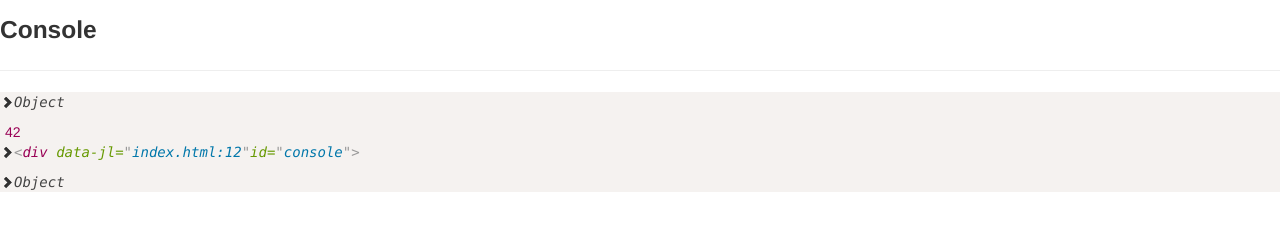
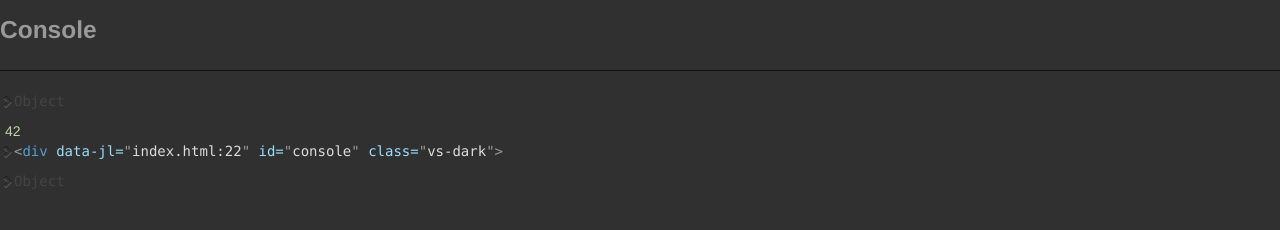
Before and after one commit to kravchenkodev/mobileWebConsole, a plain HTML site: page index.html in a window 1280 px wide. Drawn offline with nearby package versions, Linux system fonts and the light colour scheme.

Commit message:
separate: style rules from theme styles, add: visual studio dark theme, remove: chevron icons

```diff
--- a/css/main.css
+++ b/css/main.css
@@ -1,18 +1,51 @@
+/*
+
+    ***
+
+    Console for mobile devices
+
+    ---
+
+    Elements description:
+
+    #console - root element
+    .root
+    .collapsible
+
+
+    ---
+
+    TODO List
+
+    1. Implement CSS Animation
+    2. Colors scheme definition
+    3. Change chevron icon to HTML triangle
+
+    ***
+
+*/
+
+
+/*
+    -------------------
+    Common Styles -----
+    -------------------
+*/
+
+
+
 #console {
     -moz-user-select: none;
     -webkit-user-select: none;
     -ms-user-select: none;
-  background: #f5f2f0;
 }
 
     #console .root,
-#console .html-value{
-  margin-left:20px;
-  font-style: italic;
-  font-family: Consolas, Monaco, 'Andale Mono', monospace;
+    #console .html-value {
+        margin-left: 20px;
     }
 
-#console .collapsable-header .icon{
+    #console .collapsable-header .icon {
         -webkit-transition: all 0.3s;
         -moz-transition: all 0.3s;
         -ms-transition: all 0.3s;
@@ -31,20 +64,20 @@
     #console .root .plain,
     #console .root .collapsable,
     #console .html-value .plain,
-#console .html-value .collapsable{
+    #console .html-value .collapsable {
         list-style: none !important;
     }
 
-#console .collapsable{
+    #console .collapsable {
         margin-left: -20px;
         cursor: pointer;
     }
 
-#console .collapsable li{
+        #console .collapsable li {
             padding-left: 13px;
         }
 
-#console .collapsable-body{
+    #console .collapsable-body {
         margin-left: 17px;
     }
 
@@ -53,10 +86,10 @@
     }
 
     #console .property {
-  color:#633c8f;
+        color: #633c8f;
     }
 
-#console .property.object-value, .property.array-value{
+        #console .property.object-value, .property.array-value {
             color: #444;
         }
 
@@ -86,29 +119,29 @@
 ===========================
 */
 
-#console .html-value{
-  margin-left:0px;
-}
-
-#console .html-value .collapsable{
+    #console .html-value {
         margin-left: 0px;
     }
 
-#console .html-value .collapsable .plain{
+        #console .html-value .collapsable {
+            margin-left: 0px;
+        }
+
+            #console .html-value .collapsable .plain {
                 border-left: 1px dotted #999;
             }
 
-#console .html-value .collapsable .collapsable{
+            #console .html-value .collapsable .collapsable {
                 padding-left: 0px;
                 border-left: 1px dotted #999;
             }
 
-#console .root > .close-tag{
+    #console .root > .close-tag {
         padding-left: 14px;
     }
 
-#console .collapsable .plain.close-tag{
-  border-left:none;
+    #console .collapsable .plain.close-tag {
+        border-left: none;
         padding-left: 0px;
     }
 
@@ -116,10 +149,108 @@
         color: #905;
     }
 
-#console .attr-name{
+    #console .tag-content {
+        color: #fff;
+    }
+
+    #console .attr-name {
         color: #690;
     }
 
-#console .attr-value{
+    #console .attr-value {
         color: #07a;
     }
+
+
+/*
+
+    ***
+
+    Default Theme
+
+    ***
+
+*/
+
+#console {
+    background: #eee;
+}
+
+    #console .root,
+    #console .html-value {
+        font-style: italic;
+        font-family: Consolas, Monaco, 'Andale Mono', monospace;
+    }
+
+/*
+
+    ***
+
+    Visual Studio Dark Theme
+
+    ***
+
+*/
+
+    #console.vs-dark {
+        background: #303030;
+    }
+
+        #console.vs-dark .root,
+        #console.vs-dark .html-value {
+            font-style: normal;
+            font-family: Consolas, Monaco, 'Andale Mono', monospace;
+        }
+
+        #console.vs-dark .punctuation {
+            color: #999;
+        }
+
+        /*
+            JS-node render styles
+        */
+
+        #console.vs-dark .property {
+            color: #633c8f;
+        }
+
+            #console.vs-dark .property.object-value, .property.array-value {
+                color: #444;
+            }
+
+        #console.vs-dark .number-value, .bool-value {
+            color: rgb(184, 215, 163);
+        }
+
+        #console.vs-dark .string-value {
+            color: rgb(214, 157, 133);
+        }
+
+        #console.vs-dark .regexp-value {
+            color: #e90;
+        }
+
+        #console.vs-dark .null-value, .undefind-value {
+            color: #07a;
+        }
+
+        /*
+            HTML-node render styles
+        */
+
+        #console.vs-dark .html-value .collapsable .plain,
+        #console.vs-dark .html-value .collapsable .collapsable {
+            border-left: 1px solid #404040;
+        }
+
+        #console.vs-dark .tag {
+            color: rgb(86, 156, 214);
+        }
+
+        #console.vs-dark .attr-name {
+            color: rgb(156, 220, 254);
+        }
+
+        #console.vs-dark .attr-value {
+            color: rgb(220, 220, 220);
+        }
--- /dev/null
+++ b/css/page.css
@@ -0,0 +1,13 @@
+
+html, body {
+    background: #303030;
+}
+
+h3 {
+    color: #999;
+}
+
+hr {
+    border-bottom: none;
+    border-top: 1px solid #111;
+}
--- a/index.html
+++ b/index.html
@@ -1,15 +1,25 @@
 <!DOCTYPE html>
 <html>
 <head>
+
     <title>Console</title>
     <meta name="viewport" content="width=device-width, initial-scale=1.0">
     <link href="css/bootstrap.min.css" rel="stylesheet" media="screen">
+    <link href="css/page.css" rel="stylesheet">
     <link href="css/main.css" rel="stylesheet">
 </head>
 <body>
     <h3>Console</h3>
     <hr>
-    <div id="console">
+    <!--
+
+        TODO List:
+
+        1. Create buttons (clear, insert divider)
+        2. Input for JS execution ???
+
+    -->
+    <div id="console" class="vs-dark">
 
     </div>
     <script src="http://code.jquery.com/jquery.js"></script>
--- a/js/app.js
+++ b/js/app.js
@@ -34,8 +34,8 @@ var templates = {
 		'tag-start'				: '<span class="punctuation">&lt;</span>',
 		'tag-end'				: '<span class="punctuation">&gt;</span>',
 		'plain-close-tag'		: '<span class="punctuation">&lt;</span><span class="punctuation">/</span><span class="tag">{ tagName }</span><span class="punctuation">&gt;</span>',
-		'tag-name'				: '<span class="tag">{ tagName }</span> ',
-		'tag-attr'				: '<span class="attr-name">{ attrName }=</span><span class="punctuation">"</span><span class="attr-value">{ attrValue }</span><span class="punctuation">"</span>',
+		'tag-name'				: '<span class="tag">{ tagName }</span>',
+		'tag-attr'				: ' <span class="attr-name">{ attrName }=</span><span class="punctuation">"</span><span class="attr-value">{ attrValue }</span><span class="punctuation">"</span>',
 		'tag-content'			: '<span class="tag-content">{ tagContent }</span>',
 		'collapsable-tag-start'	: '<li class="collapsable"><div class="collapsable-header"><i class="icon icon-chevron-right"></i>',
 		'collapsable-open-node'	: '</div><ul class="collapsable-body"  style="display: none;">',
@@ -285,3 +285,14 @@ console.log({
 console.log(42)
 console.log(document.getElementById('console'))
 console.log($('#console'))
+
+
+var ds = [{
+	property1: 42,
+	property2: 'string',
+	property3: [{
+		0: 'ewre',
+		1: null,
+		2: true
+	}]
+}]
```
Lines whose indentation alone changed are shown as unchanged.
